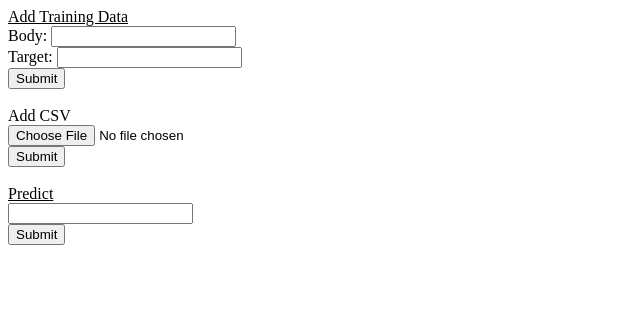
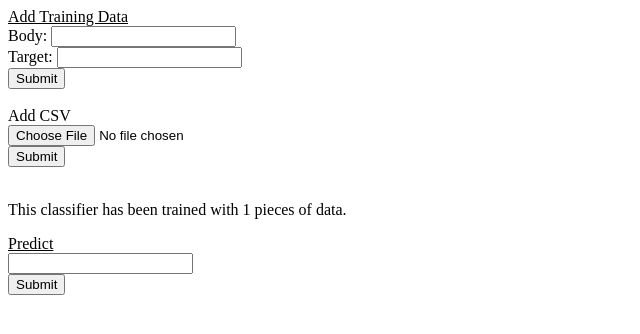
Before and after one commit to django-text-classifier/django_text_classifier, a Django app: a page that uses classifier/templates/classifier/classifier.html in a window 1280 px wide. Shown: the top 334 px of the page, without its empty margins (0-640 px from the left). Run offline with Django 3.2, Linux system fonts and the light colour scheme; tables that the repository leaves empty hold one stand-in row (values such as "Sample post"); parts of the project's set-up code (start-up, migrations or seed data) failed here and were passed over.

Commit message:
hide predict when no data to fit

```diff
--- a/classifier/templates/classifier/classifier.html
+++ b/classifier/templates/classifier/classifier.html
@@ -22,18 +22,23 @@
           <input id="csvbutton" type="submit" name="Submit" value="Submit"><br />
           <input type="hidden" id="classifier" value= {{ name }} >
       </form><br>
+
+      {% if data_size > 0 %}
+
+      <p>
+          This classifier has been trained with {{ data_size }} pieces of data.
+      </p>
+
       <u>Predict</u>
       <form class="" action="" method="get">
         <input type="text" name="text"><br>
         <input type="submit" value="Submit">
       </form>
       <br>
+      {% endif %}
 
       {% if predicted %}
       <div class="predicted">
-        <p>
-            This classifier has been trained with {{ data_size }} pieces of data.
-        </p>
         <p>
             Based on the training data, the text: </p>
             "{{ text }}"
--- a/classifier/views.py
+++ b/classifier/views.py
@@ -15,7 +15,6 @@ class Classifier(TemplateView):
 
     def get_context_data(self, **kwargs):
         context = super().get_context_data(**kwargs)
-        context['data'] = TrainingSet.objects.all()
         return context
 
     def post(self, request, name):
@@ -36,12 +35,14 @@ class Classifier(TemplateView):
         else:
             print('File')
             handle_uploaded_file(request.FILES['csvfile'], name)
+        context['data_size'] = len(TrainingSet.objects.filter(classifier=name).values_list('body', flat=True))
         return render(request, self.template_name,
                       context=self.get_context_data())
 
     def get(self, request, name):
-        context = self.get_context_data()
+        context = self.get_context_data(name=name)
         context['name'] = name
+        context['data_size'] = len(TrainingSet.objects.filter(classifier=name).values_list('body', flat=True))
         if request.GET.get('text'):
             context['text'] = request.GET.get('text')
             data_size = len(TrainingSet.objects.filter(classifier=name).values_list('body', flat=True))
--- a/django_text_classifier/settings.py
+++ b/django_text_classifier/settings.py
@@ -30,6 +30,7 @@ INSTALLED_APPS = (
     'rest_framework',
     'registration',
 )
+
 REGISTRATION_OPEN = True
 REGISTRATION_AUTO_LOGIN = True
 LOGIN_REDIRECT_URL = '/text/'
```
